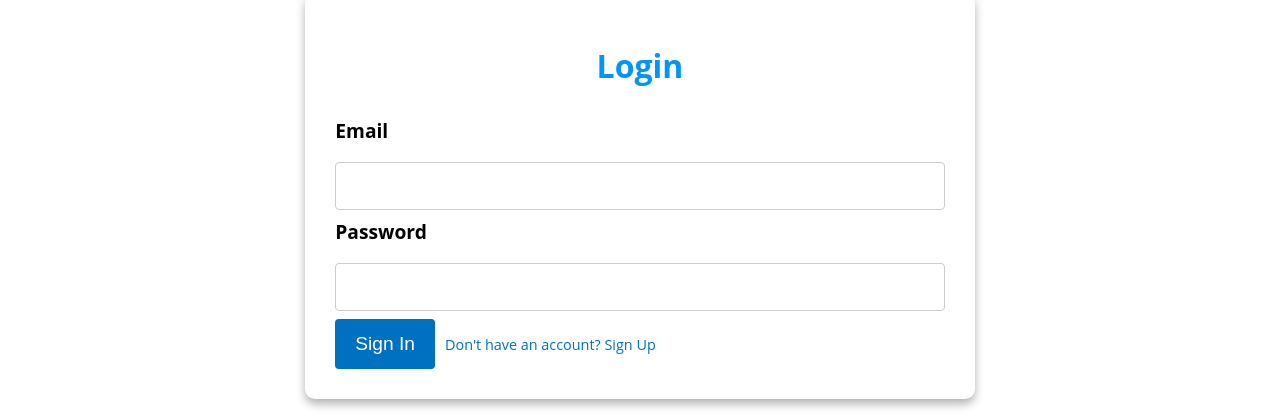
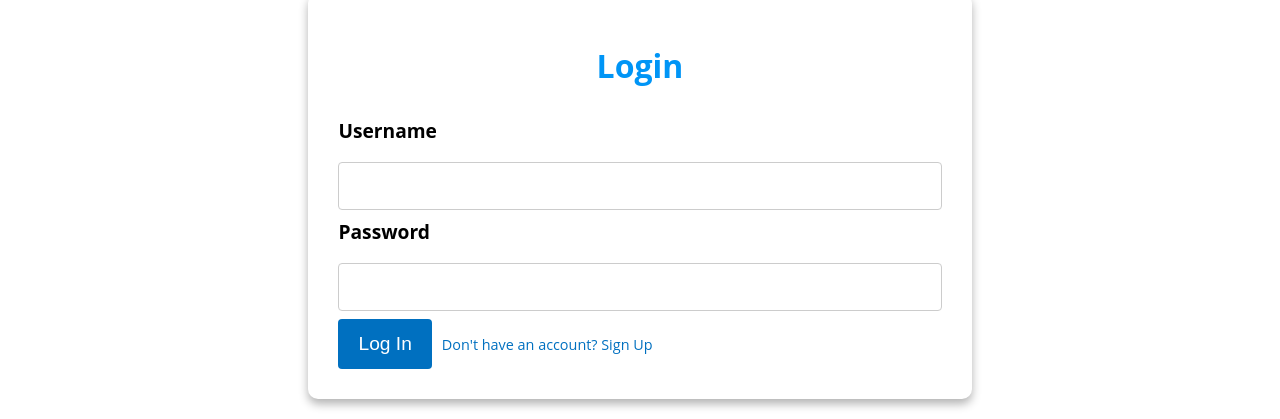
Before and after one commit to shehryarusman/RecyclerPro, a React (Create React App) app: page /login in a window 1280 px wide. Shown: the part 269-688 px from the top of the page. Built offline with nearby package versions, Linux system fonts and the light colour scheme; the HTML template or start-up script is replaced by a standard one.

Commit message:
added auth functionality for react

```diff
--- a/package.json
+++ b/package.json
@@ -3,7 +3,7 @@
   "version": "0.1.0",
   "private": true,
   "homepage": "http://shehryarusman.github.io/RecyclerPro",
-  "proxy": "http://localhost:5000",
+  "proxy": "http://127.0.0.1:5000",
   "dependencies": {
     "@testing-library/jest-dom": "^5.16.5",
     "@testing-library/react": "^13.4.0",
--- a/src/component/LoginPage.js
+++ b/src/component/LoginPage.js
@@ -2,18 +2,39 @@ import React, { useState } from 'react';
 import { Link } from 'react-router-dom';
 
 const LoginPage = () => {
-  const [email, setEmail] = useState('');
+  const [username, setUsername] = useState('');
   const [password, setPassword] = useState('');
   const [errorMessage, setErrorMessage] = useState('');
 
+  const onSubmitClick = (e) => {
+    e.preventDefault()
+    console.log("you pressed login")
+    let opts = {
+      'username': username,
+      'password': password
+    }
+    console.log(opts)
+    fetch('/api/login',{
+      method: 'POST',
+      body: JSON.stringify(opts)
+    }).then(r=>r.json())
+    .then(token=>{
+      if(token.access_token){
+        console.log(token)
+      }
+      else{
+        console.log("Please try again")
+      }
+    })
+    }
   const handleSubmit = (event) => {
     event.preventDefault();
     // Add login logic here
-    console.log(`Email: ${email}, Password: ${password}`);
+    console.log(`Email: ${username}, Password: ${password}`);
   };
 
-  const handleEmailChange = (event) => {
-    setEmail(event.target.value);
+  const handleUsernameChange= (event) => {
+    setUsername(event.target.value);
   };
 
   const handlePasswordChange = (event) => {
@@ -24,14 +45,14 @@ const LoginPage = () => {
     <div className="login-container">
     <form className="form" onSubmit={handleSubmit}>
       <h1 className="form-header">Login</h1>
-      <label className="form-label" htmlFor="email">Email</label>
+      <label className="form-label" htmlFor="username">Username</label>
       <input
         className="form-input"
-        type="email"
-        id="email"
-        name="email"
-        value={email}
-        onChange={handleEmailChange}
+        type="Username"
+        id="Username"
+        name="Username"
+        value={username}
+        onChange={handleUsernameChange}
         required
       />
       <label className="form-label" htmlFor="password">Password</label>
@@ -45,7 +66,7 @@ const LoginPage = () => {
         required
       />
       {errorMessage && <div className="form-error">{errorMessage}</div>}
-      <button className="form-button" type="submit">Sign In</button>
+      <button className="form-button" onClick={onSubmitClick} type="submit">Log In</button>
       <Link className="form-signup-link" to="/signup">Don't have an account? Sign Up</Link>
     </form>
   </div>
```
Also changed, not shown: 1 other file (tests, documents, lock files or other folders).
